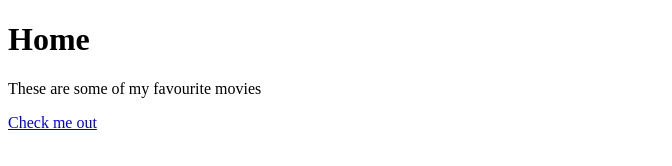
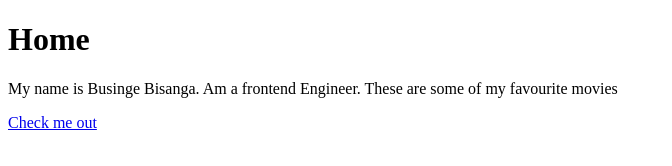
Before and after one commit to Businge931/New-assignment, a plain HTML site: page index.html in a window 1280 px wide. Shown: the whole page, without its empty margins (0-672 px from the left). Drawn offline with Linux system fonts and the light colour scheme.

Commit message:
add some content

```diff
--- a/index.html
+++ b/index.html
@@ -8,7 +8,10 @@
   </head>
   <body>
     <h1>Home</h1>
-    <p>These are some of my favourite movies</p>
+    <p>
+      My name is Businge Bisanga. Am a frontend Engineer. These are some of my
+      favourite movies
+    </p>
     <a href="Movies/movies.html">Check me out</a>
   </body>
 </html>
```
